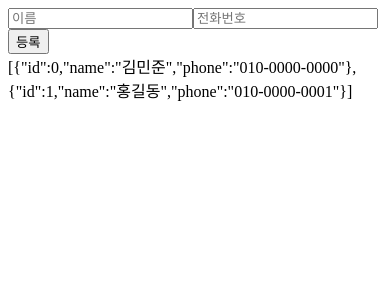
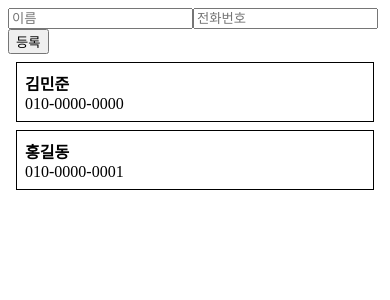
Before and after one commit to dorothy7964/react_phonebook, a React (Create React App) app: page / in a window 390 px wide. Shown: the top 300 px of the page. Built offline with nearby package versions, Linux system fonts and the light colour scheme; the HTML template or start-up script is replaced by a standard one.

Commit message:
PhoneInfoList 컴포넌트를 App 에서 렌더링
data 값을 props 로 전달

```diff
--- a/src/App.js
+++ b/src/App.js
@@ -1,5 +1,6 @@
 import React, {Component} from 'react';
 import PhoneForm from './component/PhoneForm';
+import PhoneInfoList from './component/PhoneInfoList';
 
 class App extends Component{
   id = 2
@@ -29,7 +30,8 @@ class App extends Component{
         <PhoneForm
           onCreate={this.handleCreate}
         />
-        {JSON.stringify(information)}
+
+        <PhoneInfoList data={information}/>
       </div>
     )
   }
```
